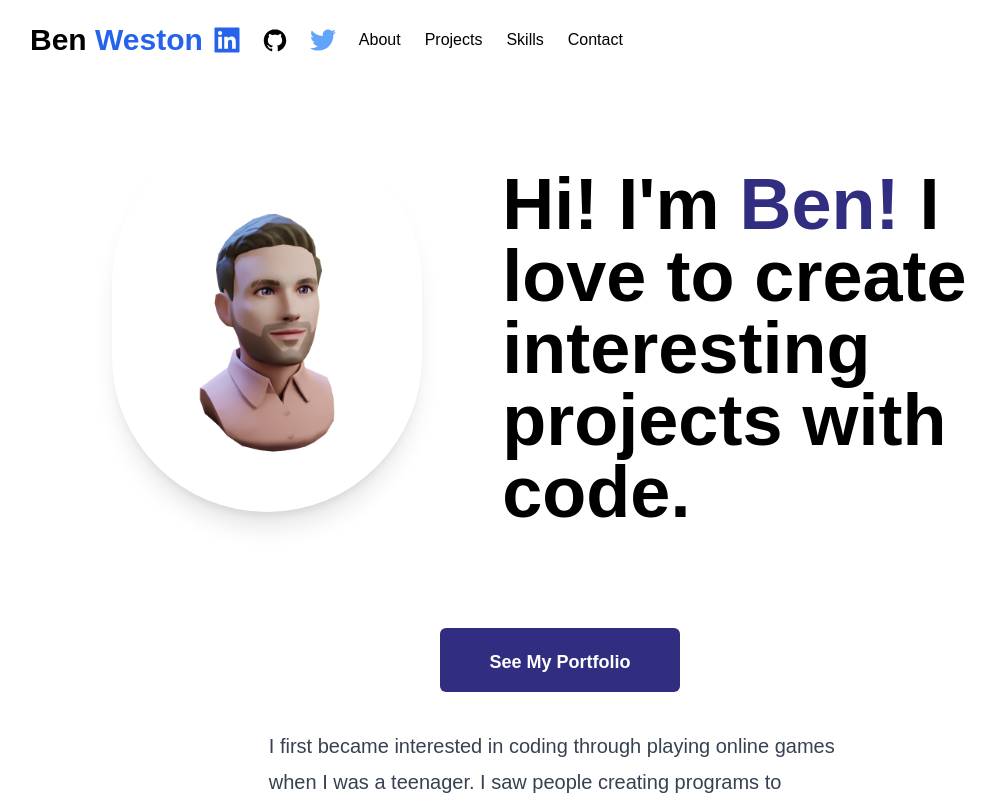
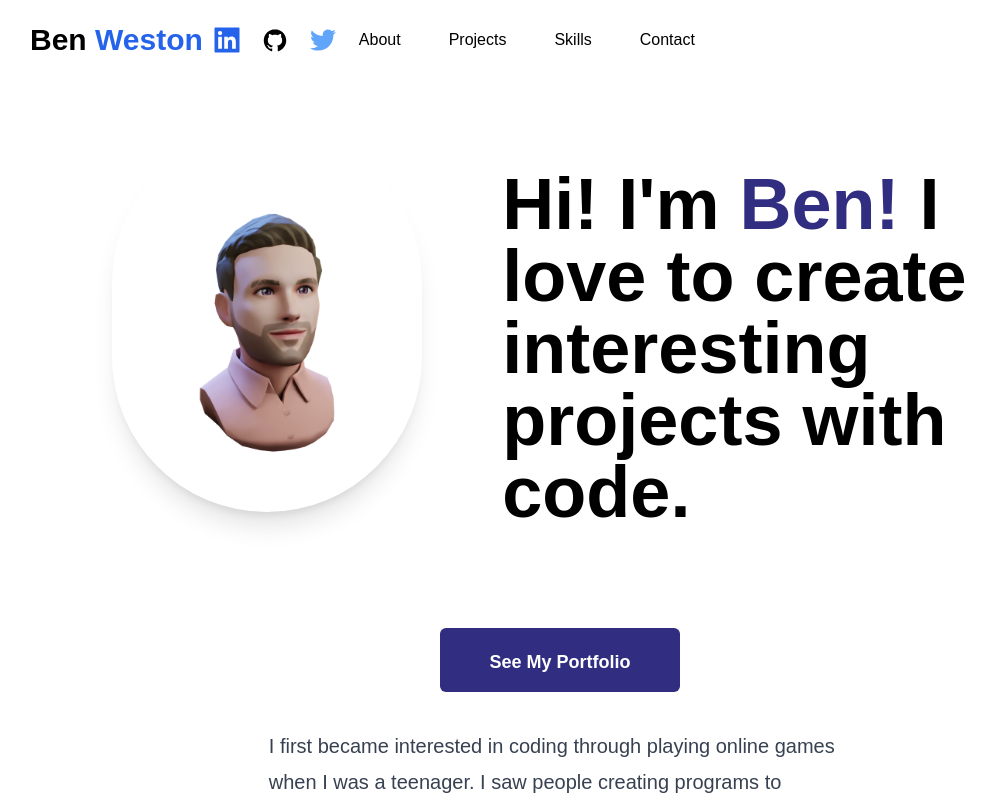
Before and after one commit to benwestondigital/next-portfolio, a Next.js app: page / in a window 1280 px wide. Shown: the top 800 px of the page, without its empty margins (80-1076 px from the left). Built offline with nearby package versions, Linux system fonts and the light colour scheme.

Commit message:
space out nav items

```diff
--- a/components/NavLinks.jsx
+++ b/components/NavLinks.jsx
@@ -5,7 +5,7 @@
 const NavLinks = ({ path }) => {
   return (
     <div className='hidden md:block'>
-      <div className='flex items-baseline '>
+      <div className='flex flex-1 items-center gap-6'>
         {navLinks.map(link => {
           return (
             <div key={link.path}>
```
